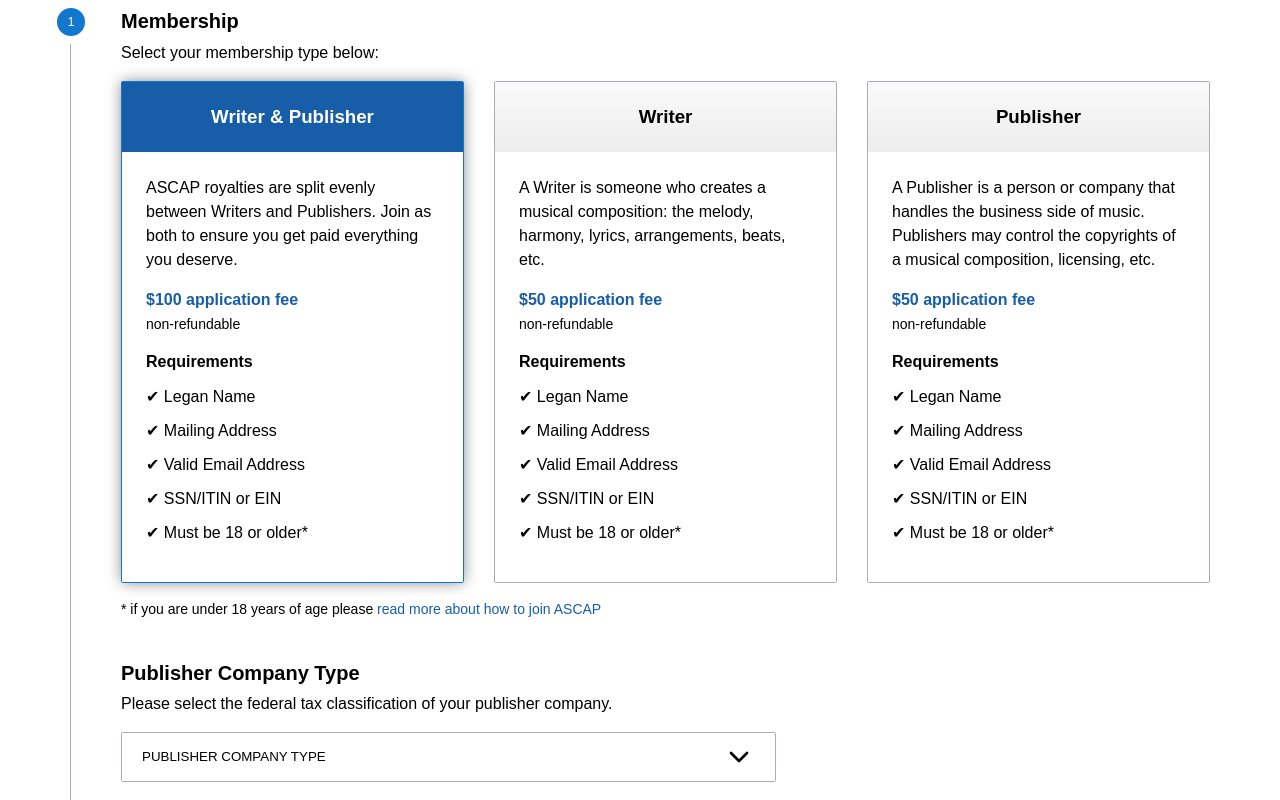
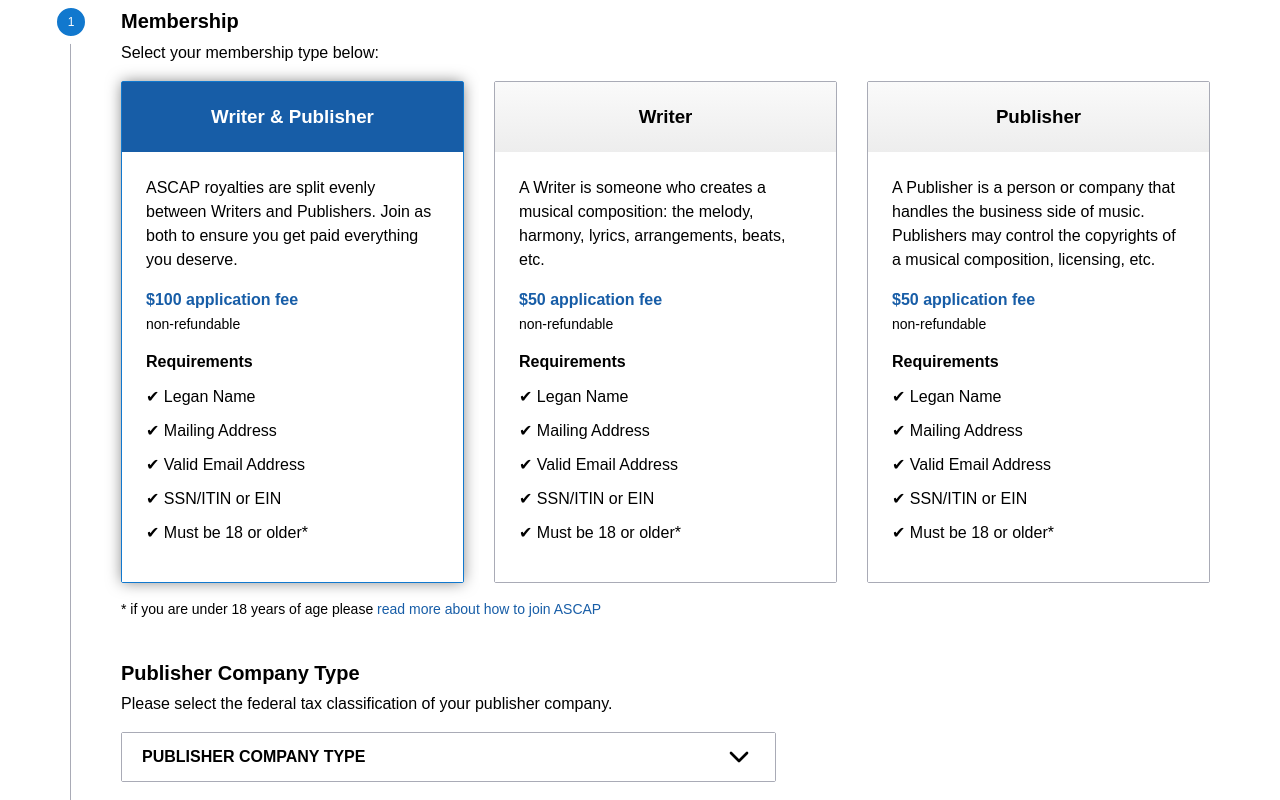
Before and after one commit to deevolutionism/ascap-challenge, a Vue app: page / in a window 1280 px wide. Both pictures are taken after a click on the element 292 px from the left and 331 px from the top of the page. Shown: the top 800 px of the page. Built offline with nearby package versions, Linux system fonts and the light colour scheme.

Commit message:
dropdown style update label text

```diff
--- a/src/components/DropDown/ascap-DropdownSelection.vue
+++ b/src/components/DropDown/ascap-DropdownSelection.vue
@@ -2,7 +2,7 @@
   <div :class="selectorClassObject" ref="comproot">
     <label :class="labelClassObject">{{ description }}</label>
     <button class="d-flex flex-row justify-between align-center w-100" @click="toggleDropdown">
-      <span>{{ dropdownValue }}</span>
+      <p class="p-16 bold-600 myx-0-0">{{ dropdownValue }}</p>
       <chevron class="d-inline-b" :orientation="computeChevronOrientation"/>
     </button>
     <div>
@@ -54,7 +54,7 @@
   data() {
     return {
       showDropdown: false,
-      selection: this.reset ? null : null
+      selection: null
     }
   },
   mounted() {
```
